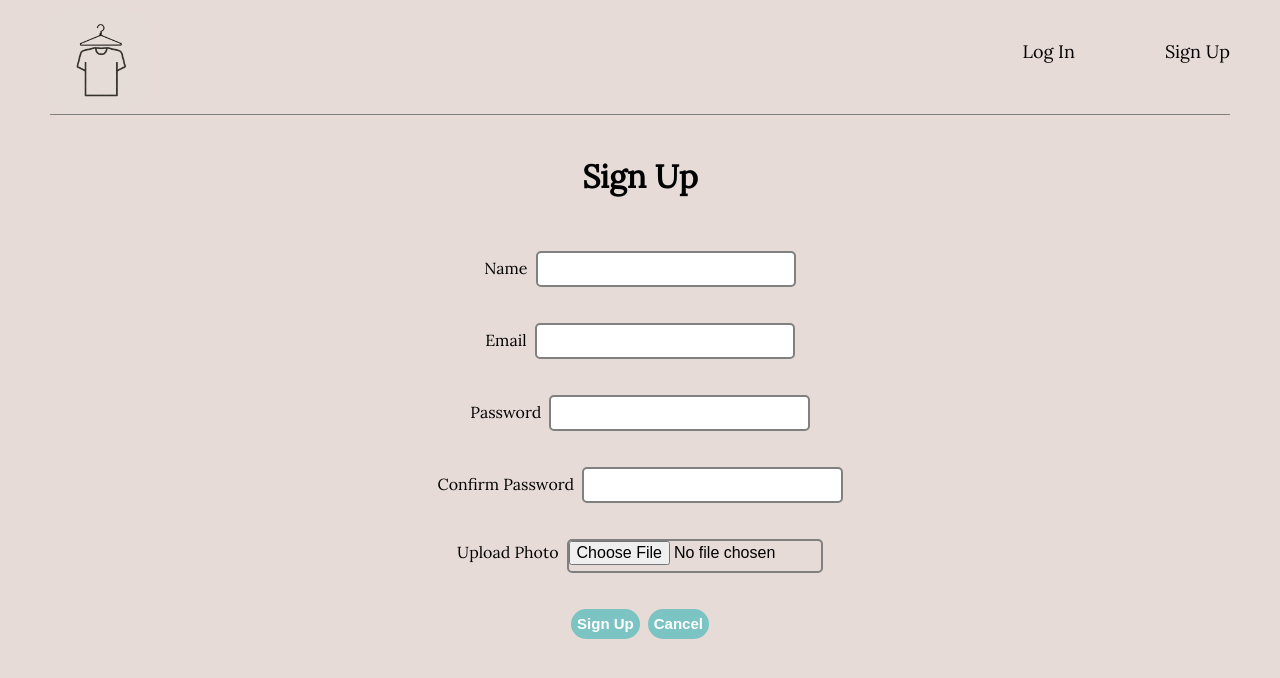
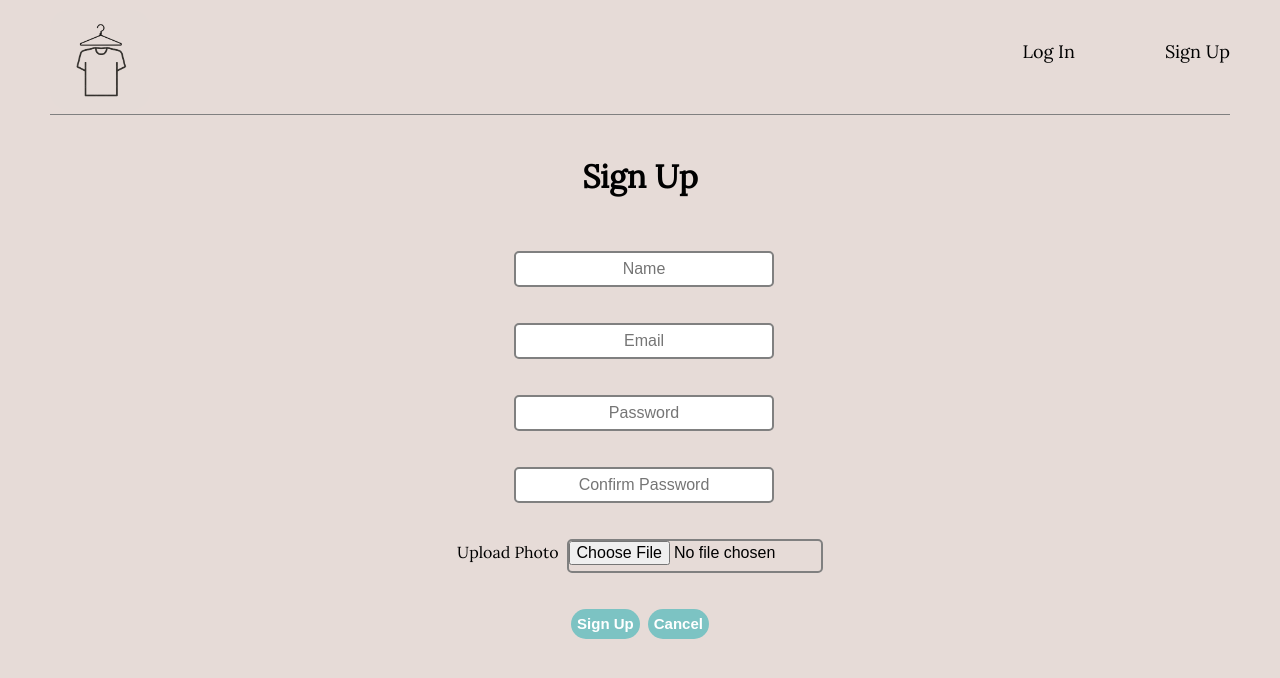
Before and after one commit to Kay7531/rate-my-closet-front-end, a React (Vite) app: page /signup in a window 1280 px wide. Shown: the top 678 px of the page. Built offline with nearby package versions, Linux system fonts and the light colour scheme; no server answers; a web font is replaced by a local one.

Commit message:
Refactor sign in form

```diff
--- a/src/components/SignupForm/SignupForm.tsx
+++ b/src/components/SignupForm/SignupForm.tsx
@@ -65,8 +65,9 @@ const SignupForm = (props: AuthFormProps): JSX.Element => {
       className={styles.container}
     >
       <div className={styles.inputContainer}>
-        <label htmlFor="name" className={styles.label}>Name</label>
+        <label htmlFor="name" className={styles.label}></label>
         <input
+          placeholder='Name'
           type="text"
           id="name"
           value={name}
@@ -76,9 +77,10 @@ const SignupForm = (props: AuthFormProps): JSX.Element => {
       </div>
       <div className={styles.inputContainer}>
         <label htmlFor="email" className={styles.label}>
-          Email
+
         </label>
         <input
+          placeholder='Email'
           type="text"
           id="email"
           value={email}
@@ -88,9 +90,10 @@ const SignupForm = (props: AuthFormProps): JSX.Element => {
       </div>
       <div className={styles.inputContainer}>
         <label htmlFor="password" className={styles.label}>
-          Password
+
         </label>
         <input
+          placeholder='Password'
           type="password"
           id="password"
           value={password}
@@ -100,9 +103,10 @@ const SignupForm = (props: AuthFormProps): JSX.Element => {
       </div>
       <div className={styles.inputContainer}>
         <label htmlFor="confirm" className={styles.label}>
-          Confirm Password
+
         </label>
         <input
+          placeholder='Confirm Password'
           type="password"
           id="confirm"
           value={passwordConf}
```
